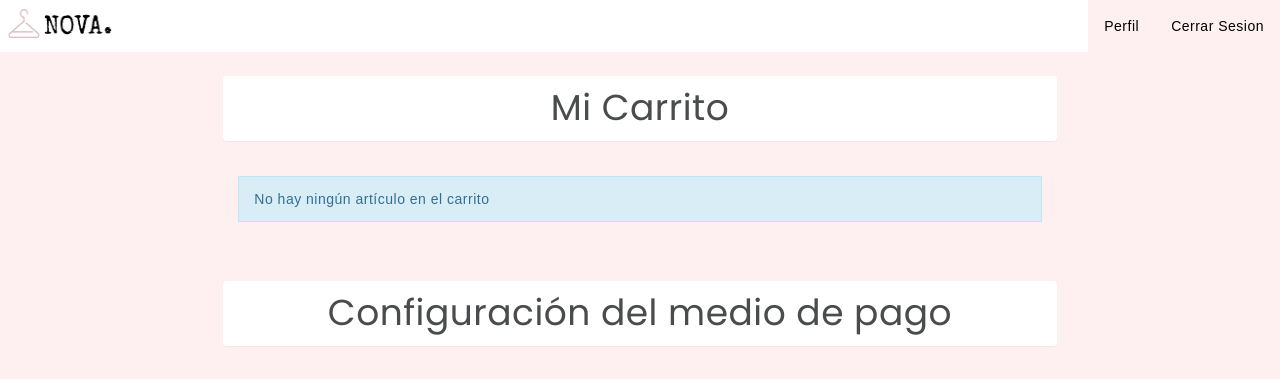
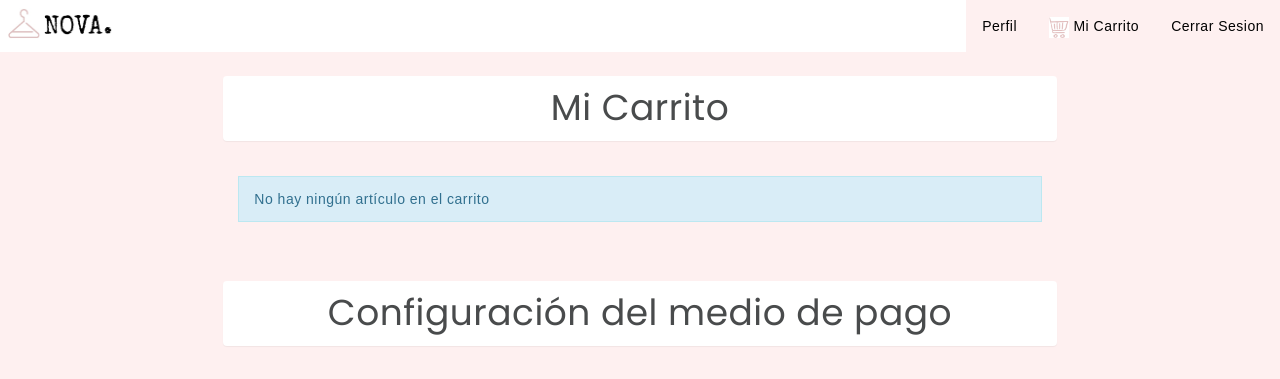
Before and after one commit to Marthox1999/Nova, a Django app: template templates/usuarios/clienteCarrito.html in a window 1280 px wide; the page is wider, and only the part inside the window is pictured. Shown: the top 379 px of that part. Run offline with Django 3.2, Linux system fonts and the light colour scheme; the template is opened without the code that fills it, so the values that code supplies are empty; some libraries are stand-ins or nearby versions.

Commit message:
Icono del carrito

```diff
--- a/templates/navbar.html
+++ b/templates/navbar.html
@@ -18,6 +18,12 @@
   {% endif%}
 
   {% if nombre != 'noRegistrado' %}
+  <li style="float:right">
+    <a class="active" href="{% url 'usuarios:clienteCarrito' nombre %}">
+        <img src="{% static 'images/Iconos/ShoppingCart_Small.png' %}" width="20" height="20">
+      Mi Carrito
+    </a>
+  </li>
   <li style="float:right"><a class="active" href="{% url 'usuarios:clientePerfil' nombre %}"> Perfil </a></li>
   {% endif%}
 
```
Also changed, not shown: static/images/Iconos/ShoppingCart_Small.png (added).
